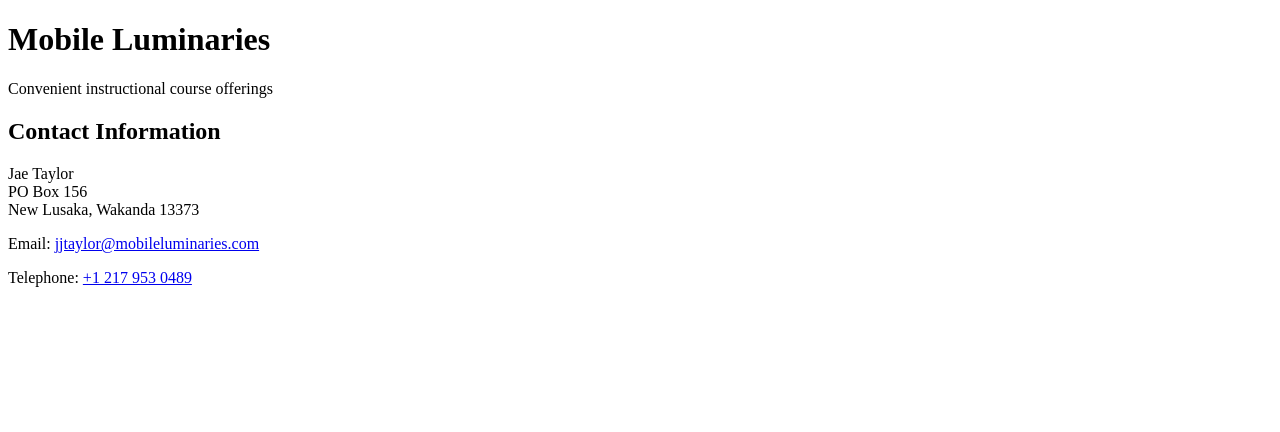
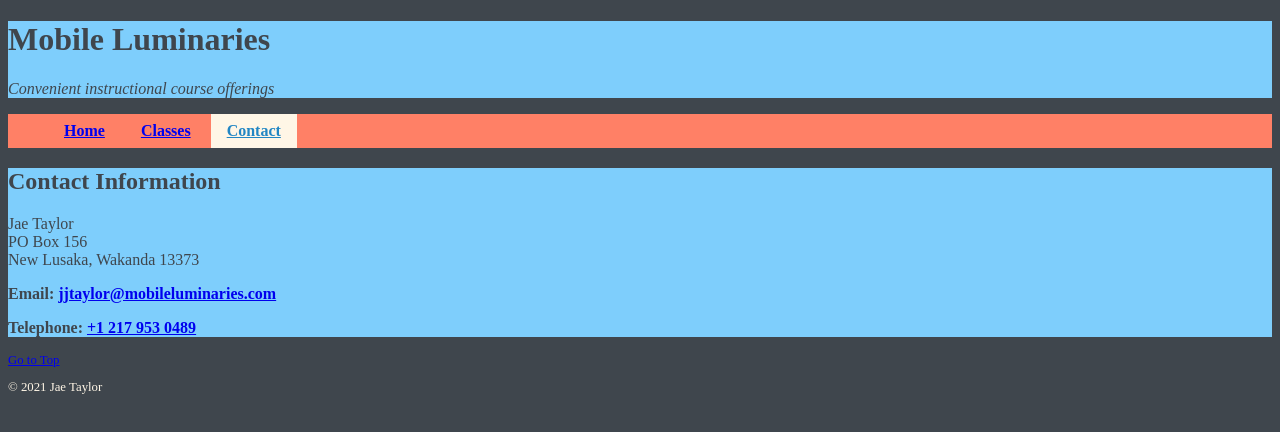
Before and after one commit to JaeTheDeveloper/FED1StudioProject, a plain HTML site: page FED1StudioProject/Contact.html in a window 1280 px wide. Drawn offline with Linux system fonts and the light colour scheme.

Commit message:
Added CSS style elements, navigation bar, and footer.

```diff
--- a/FED1StudioProject/Contact.html
+++ b/FED1StudioProject/Contact.html
@@ -1,6 +1,7 @@
 <!DOCTYPE html>
 <html>
 <head>
+    <link href="stylesheets/custom.css" rel="stylesheet" />
     <meta charset="utf-8" />
     <meta name="author" content="Jae Taylor" />
     <meta name="description" content="This site is a cumulative project brief." />
@@ -13,10 +14,23 @@
         <h1>
             Mobile Luminaries
         </h1>
-        <p>
+        <p class="italic">
             Convenient instructional course offerings
         </p>
     </header>
+    <nav>
+        <ul>
+            <li>
+                <a href="index.html">Home</a>
+            </li>
+            <li>
+                <a href="Classes.html">Classes</a>
+            </li>
+            <li>
+                <a href="Contact.html" class="selected">Contact</a>
+            </li>
+        </ul>
+    </nav>
     <main>
         <section>
             <h2>
@@ -27,13 +41,19 @@
                 PO Box 156 <br />
                 New Lusaka, Wakanda 13373 <br />
             </p>
-            <p>
+            <p class="bold">
                 Email: <a href="mailto:jjtaylor@mobileluminaries.com">jjtaylor@mobileluminaries.com</a>
             </p>
-            <p>
+            <p class="bold">
                 Telephone: <a href="tel:+12179530489">+1 217 953 0489</a>
             </p>
         </section>
     </main>
+    <footer id="footerStyle">
+        <p>
+            <a href="#">Go to Top</a>
+        </p>
+        &copy; 2021 Jae Taylor
+    </footer>
 </body>
 </html>
--- /dev/null
+++ b/FED1StudioProject/stylesheets/custom.css
@@ -0,0 +1,58 @@
+body {
+    background-color: #3F464D;
+    font-size: 16px;
+}
+
+header {
+    background-color: #7ECEFC;
+    color: #3F464D;
+}
+
+nav {
+    background-color: #FF8066;
+    color: #3F464D;
+    font-weight: 800;
+}
+
+/*horizontal nav bar styling*/
+nav ul li {
+    display: inline-block;
+}
+
+nav ul li a {
+    padding: .5em 1em;
+    display: block;
+}
+
+a:hover {
+    color: #2186C4;
+    text-decoration: underline;
+    background-color: #3F464D;
+}
+
+nav a:hover {
+    background-color: #FFF6E6;
+    color: #2186C4;
+}
+
+nav a:hover, .selected {
+    background-color: #FFF6E6;
+    color: #2186C4;
+}
+
+main {
+    background-color: #7ECEFC;
+    color: #3F464D;
+}
+#footerStyle {
+    color: #FFF6E6;
+    font-size: .8em;
+}
+
+.bold {
+    font-weight: bold;
+}
+
+.italic {
+    font-style: italic;
+}
```
Also changed, not shown: FED1StudioProject/Classes.html (+21 -1 lines), FED1StudioProject/index.html (+21 -1 lines), 1 other file.
